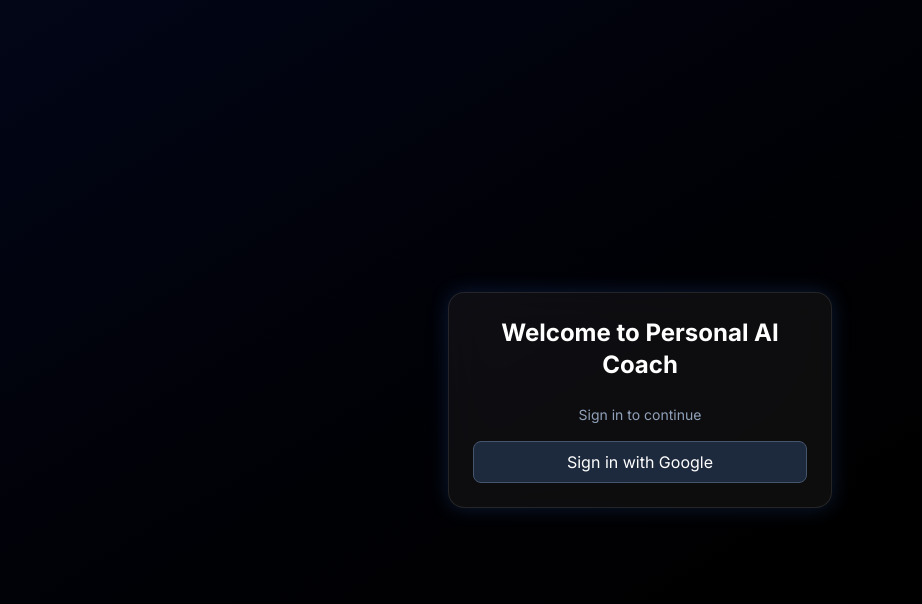
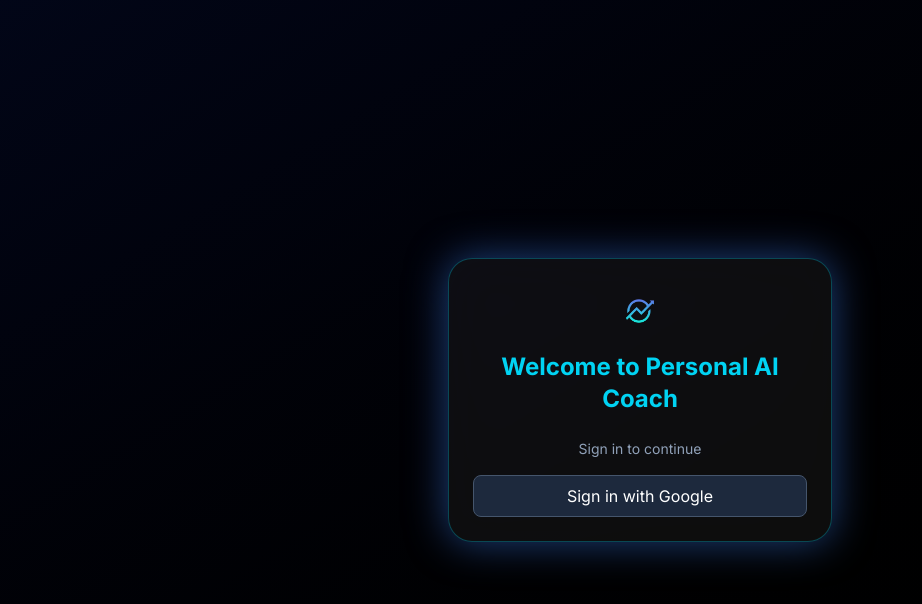
Before and after one commit to mithun139-WAL/lifepilot, a Next.js app: page /auth/signin in a window 1280 px wide. Shown: the top 604 px of the page, without its empty margins (0-922 px from the left). Built offline with nearby package versions, Linux system fonts and the light colour scheme.

Commit message:
added insights

```diff
--- a/src/app/(auth)/auth/signin/page.tsx
+++ b/src/app/(auth)/auth/signin/page.tsx
@@ -1,6 +1,7 @@
 "use client";
 
 import { signIn } from "next-auth/react";
+import Image from "next/image";
 import { useSearchParams } from "next/navigation";
 import { useState } from "react";
 
@@ -17,8 +18,9 @@
 
   return (
     <div className="min-h-screen bg-gradient-to-br from-slate-950 to-black flex items-center justify-center px-4">
-      <div className="w-full max-w-sm bg-white/5 border border-white/10 backdrop-blur-xl rounded-2xl p-6 text-white shadow-[0_0_20px_#3B82F6]/20">
-        <h1 className="text-2xl font-bold text-center mb-6">Welcome to Personal AI Coach</h1>
+      <div className="w-full max-w-sm bg-white/5  backdrop-blur-xl p-6 text-white border border-cyan-400/30 shadow-[0_0_40px_#3B82F6]/50 rounded-3xl">
+        <Image src={"/AI_coach_icon.png"} alt="Logo" width={84} height={84} className="mx-auto" />
+        <h1 className="text-2xl font-bold text-center mb-6 text-cyan-400">Welcome to Personal AI Coach</h1>
         <p className="text-sm text-center mb-4 text-slate-400">
           Sign in to continue
         </p>
```
